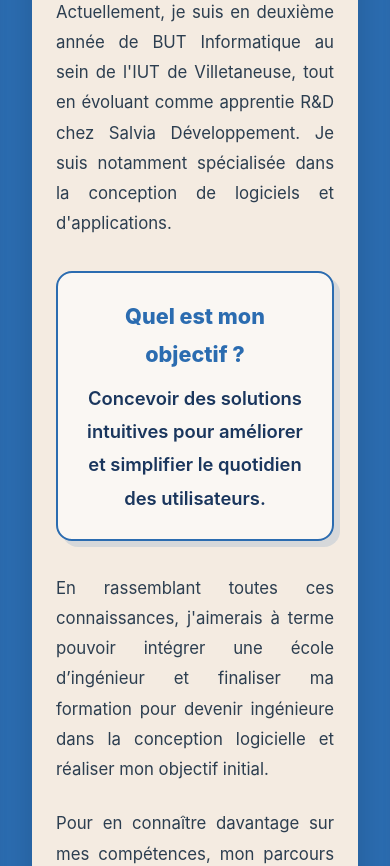
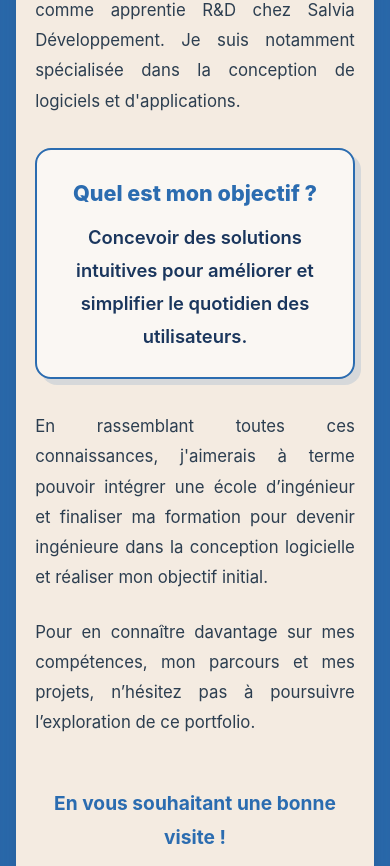
Before and after one commit to Minry3/Portfolio, a Vue app: page / in a window 390 px wide. Shown: the part 1431-2297 px from the top of the page. Built offline with nearby package versions, Linux system fonts and the light colour scheme.

Commit message:
fix du aboutme sur petit écran

```diff
--- a/src/components/AboutMe.vue
+++ b/src/components/AboutMe.vue
@@ -146,8 +146,12 @@ import SectionHeader from './SectionHeader.vue';
 }
 
 @media (max-width: 768px) {
+    .about-section {
+        padding: 4rem 1rem;
+    }
+
     .about-content {
-        padding: 2rem 1.5rem;
+        padding: 2rem 1.2rem;
     }
 
     .intro-text {
@@ -156,7 +160,7 @@ import SectionHeader from './SectionHeader.vue';
     }
 
     .objectif-card {
-        padding: 1.5rem;
+        padding: 1.5rem 1rem;
         margin: 2rem 0;
     }
 }
```
